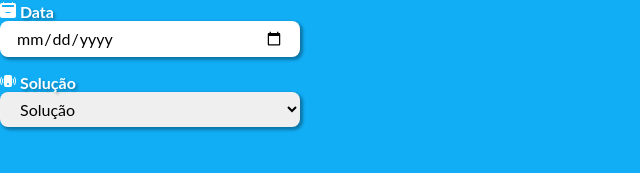
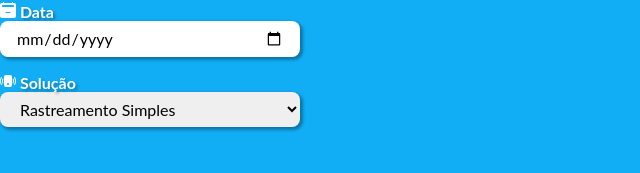
Before and after one commit to MayconDouglasGois/gerador_documentos, a Next.js app: page /components/Forms in a window 1280 px wide. Shown: the part 138-311 px from the top of the page, without its empty margins (0-640 px from the left). Built offline with nearby package versions, Linux system fonts and the light colour scheme; what pdfmake would draw is missing.

Commit message:
corrigindo erro select react

```diff
--- a/src/pages/components/Forms/index.tsx
+++ b/src/pages/components/Forms/index.tsx
@@ -18,7 +18,7 @@ const Form = () => {
   const [solicitante, setSolicitante] = React.useState("");
   const [empresa, setEmpresa] = React.useState("");
   const [data, setData] = React.useState("");
-  const [solucao, sersolucao] = React.useState("");
+  const [solucao, sersolucao] = React.useState("rastreamento simples");
 
   async function coletarDados(e: React.SyntheticEvent) {
     e.preventDefault();
@@ -98,9 +98,9 @@ const Form = () => {
               sersolucao(e.target.value);
             }}
           >
-            <option disabled selected>
+            {/* <option disabled selected value="DEFAULT">
               Solução
-            </option>
+            </option> */}
             <option value="rastreamento simples">Rastreamento Simples</option>
             <option value="rastreamento+bloqueio">
               Rastreamento + Boqueio
```
